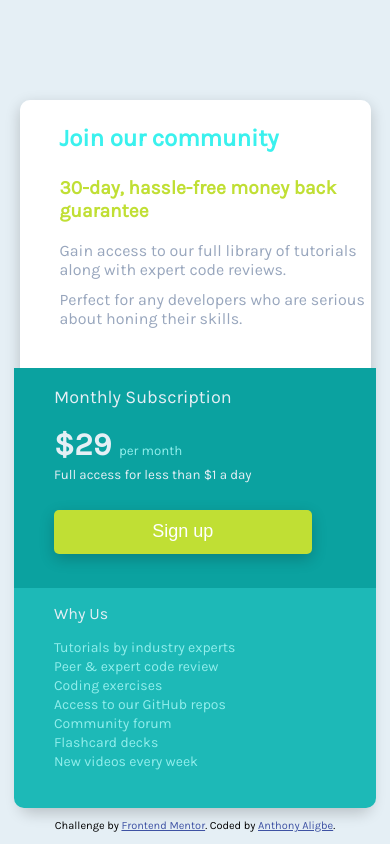
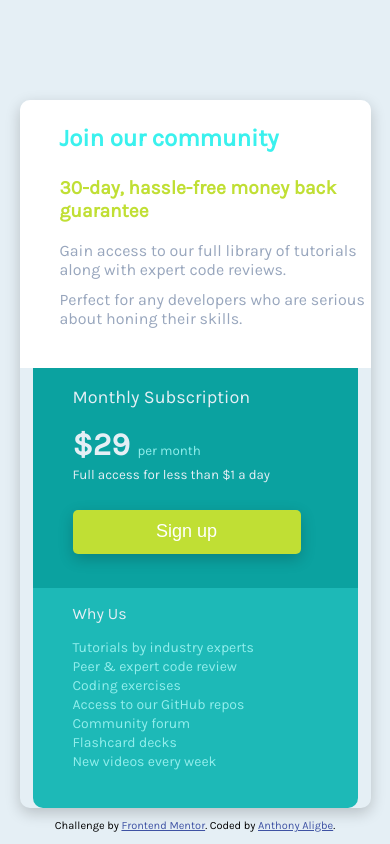
Before and after one commit to mhizidara/FrontendDevs, a plain HTML site: page index.html in a window 390 px wide. Drawn offline with Linux system fonts and the light colour scheme.

Commit message:
Update style.css

```diff
--- a/style.css
+++ b/style.css
@@ -176,14 +176,14 @@ li {
     }
 
     .section-cost {
-        width: 322px;
+        width: 285px;
         height: 220px;
         font-size: smaller;
         border-radius: 0px;
     }
 
     .section-reason {
-        width: 352px;
+        width: 315px;
         height: 220px;
         padding-right: 10px;
         font-size: 14px;
```
